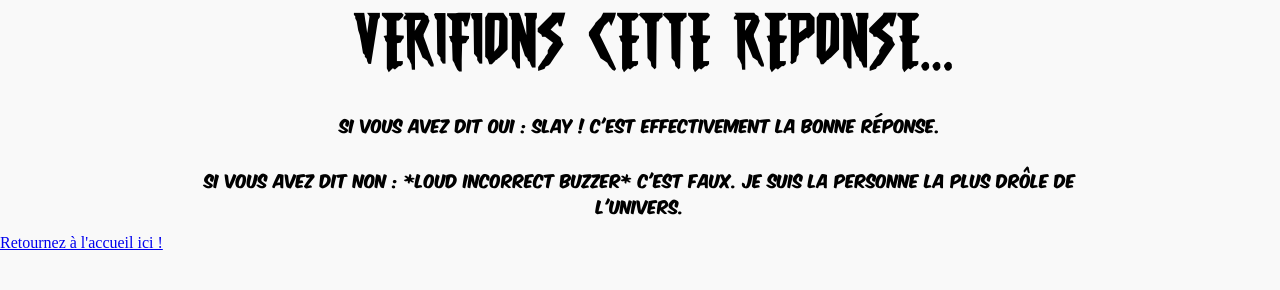
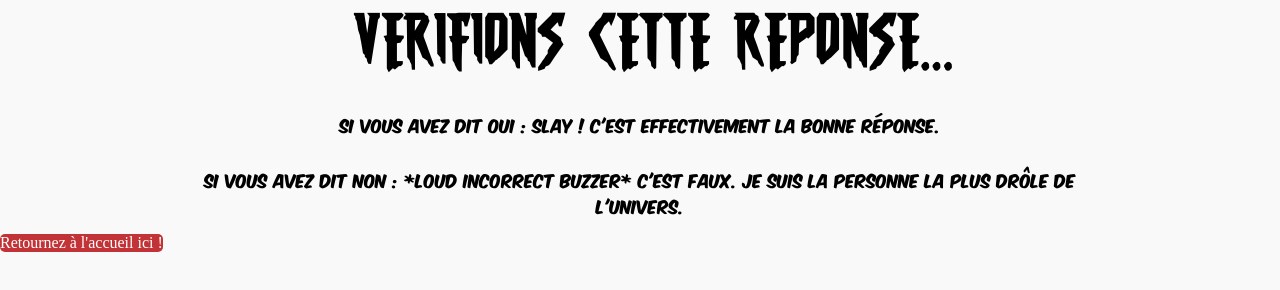
Before and after one commit to itri-lihi/Spiderman, a plain HTML site: page confirmation.html in a window 1280 px wide. Shown: the top 290 px of the page. Drawn offline with Linux system fonts and the light colour scheme.

Commit message:
Update style.css

```diff
--- a/style.css
+++ b/style.css
@@ -184,6 +184,21 @@ h1, #verif {
   height: auto;
 }
 
+.button {
+  display: inline-block;
+  padding: 1 auto;
+  background-color: #C13336;
+  color: white;
+  text-align: center;
+  text-decoration: none;
+  border-radius: 5px;
+  transition: background-color 0.3s;
+}
+
+.button:hover {
+  background-color: #A12228;
+}
+
 ul {
   list-style-type: none;
   margin: 0;
```
